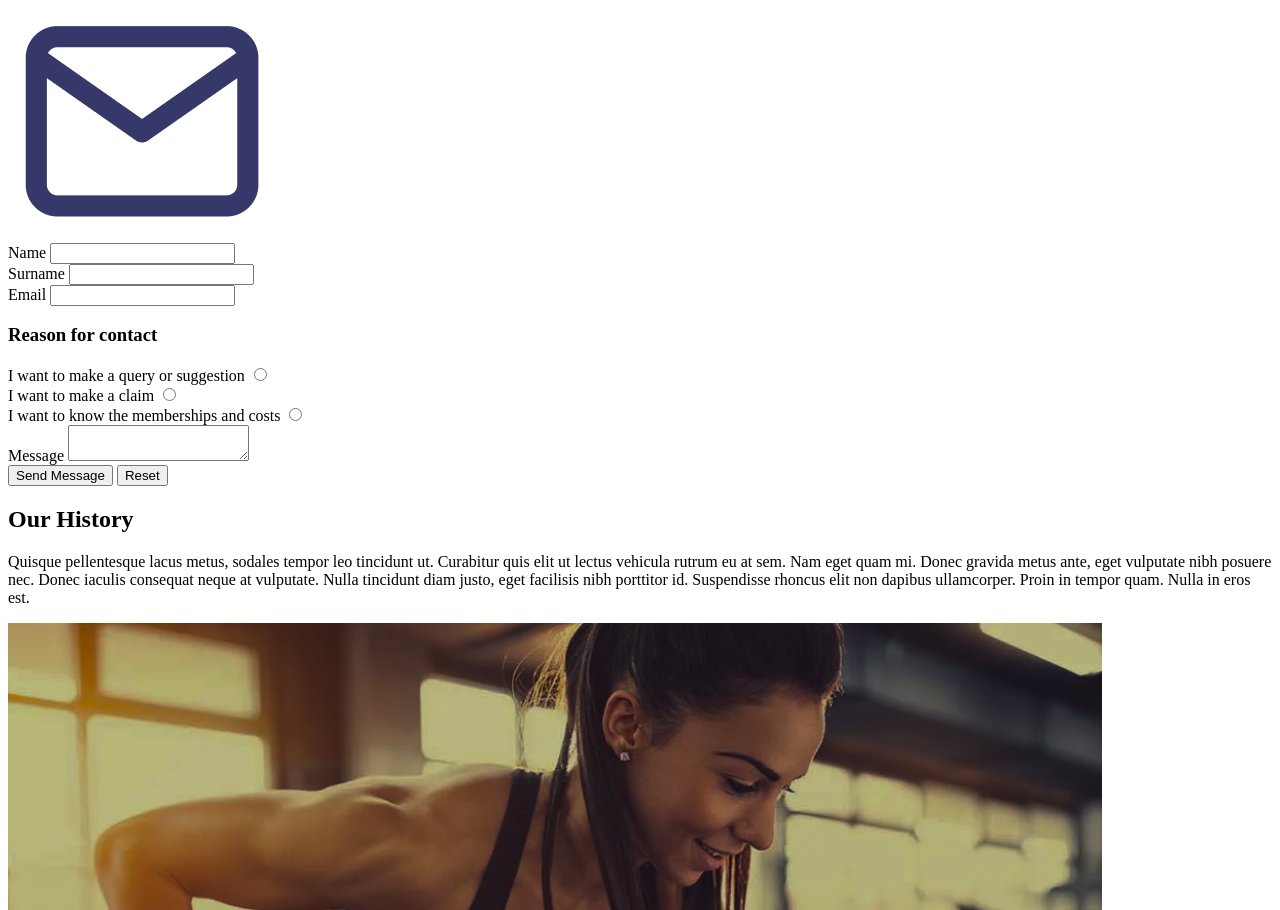
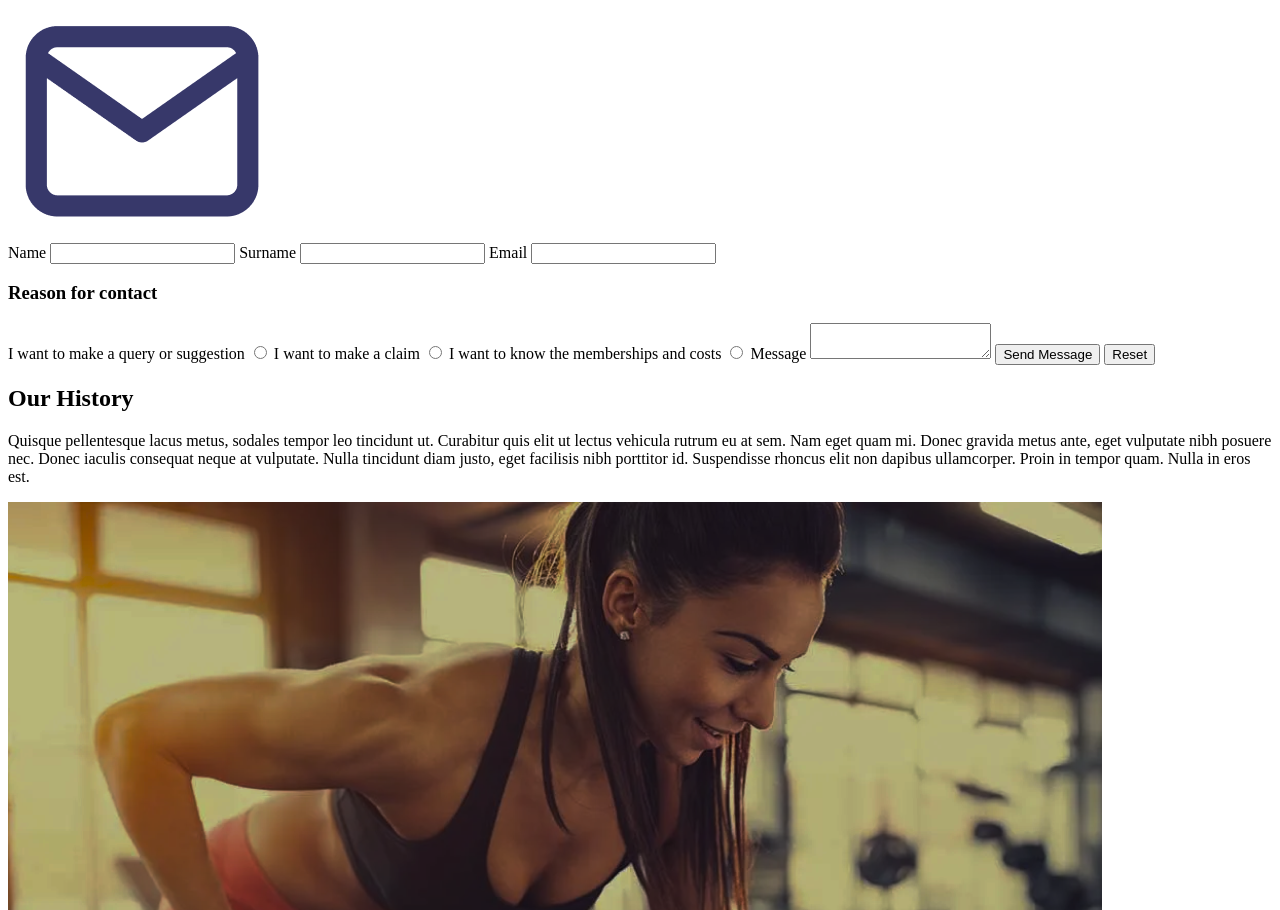
Before and after one commit to JuanManuel-Blois/BaSP-M2023, a plain HTML site: page Week-02/Index.html in a window 1280 px wide. Shown: the part 2930-3840 px from the top of the page. Drawn offline with Linux system fonts and the light colour scheme.

Commit message:
removed some elements and added Contact section

```diff
--- a/Week-02/Index.html
+++ b/Week-02/Index.html
@@ -14,7 +14,7 @@
                 <li><a href="home">Home</a></li>
                 <li><a href="Sign up">Sign Up</a></li>
                 <li><a href="Log in">Log in</a></li>
-                <li><a href="Contact">Contact</a></li>
+                <li><a href="#Contact">Contact</a></li>
             </ul>
             <h2>Other Options</h2>
             <ul>
@@ -52,41 +52,25 @@
             <h3>Contact</h3>
             <img src="img/Message-icon-2.png" alt="Envelope icon">
             <form>
-                <div>
+                <section id="Contact">
                     <label>Name</label>
                     <input type="text" name="firstlName">
-                </div>
-                <div>
                     <label>Surname</label>
                     <input type="text" name="surName">
-                </div>
-                <div>
                     <label>Email</label>
                     <input type="email" naem="email">
-                </div>
-                <div>
                     <h3>Reason for contact</h3>
-                </div>
-                <div>
                     <label>I want to make a query or suggestion</label>
                     <input type="radio">
-                </div>
-                <div>
                     <label>I want to make a claim</label>
                     <input type="radio">
-                </div>
-                <div>
                     <label>I want to know the memberships and costs</label>
                     <input type="radio">
-                </div>
-                <div>
                     <label>Message</label>
                     <textarea name="message"></textarea>
-                </div>
-                <div>
                     <input type="submit" name="sendMessage" value="Send Message">
                     <input type="submit" name="reset" value="Reset">
-                </div>
+                </section>
             </form>
             <section id="History">
                 <h2>Our History</h2>
@@ -99,7 +83,6 @@
                 </p>
                 <img src="img/image 6.png" alt="woman training">
             </section>
-            <div>
             <section id="Activities">
                 <h2>Activities</h2>
                     <img src="img/Crossfit.png" alt="crossfit icon">
@@ -114,8 +97,6 @@
                         <li>Functional</li>
                         <li>Box</li>
                     </ul>
-                </div>
-                <div>
                 <h2>Membership Styles</h2>
                     <h3>Black membership</h3>
                         <img src="img/black_membership.png" alt="black membership icon">
@@ -139,7 +120,6 @@
                             <li>Free access to the weight room</li>
                             <li>Grid display</li>
                         </ul>
-            </div>
             </section>
         </main>
         <footer>
```
